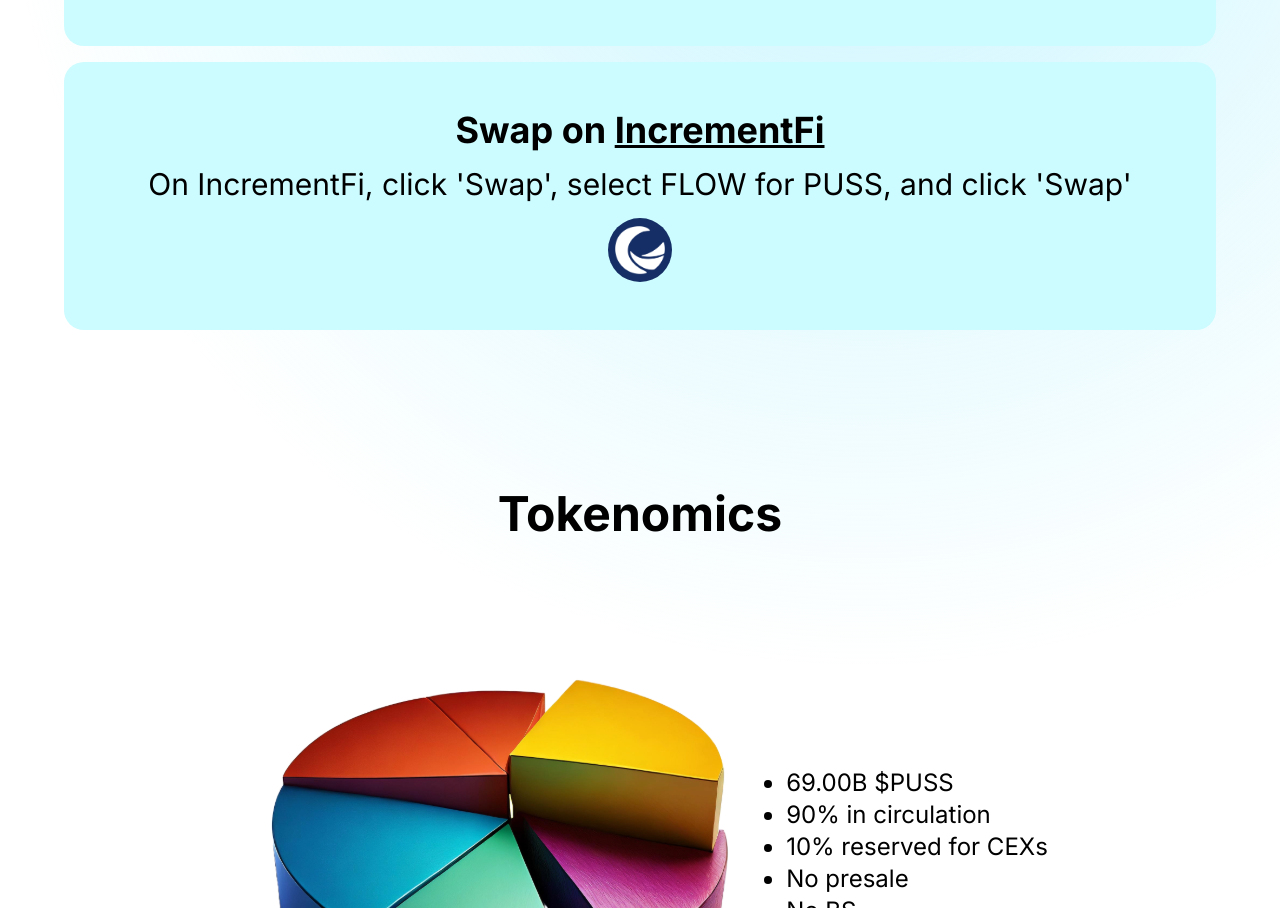
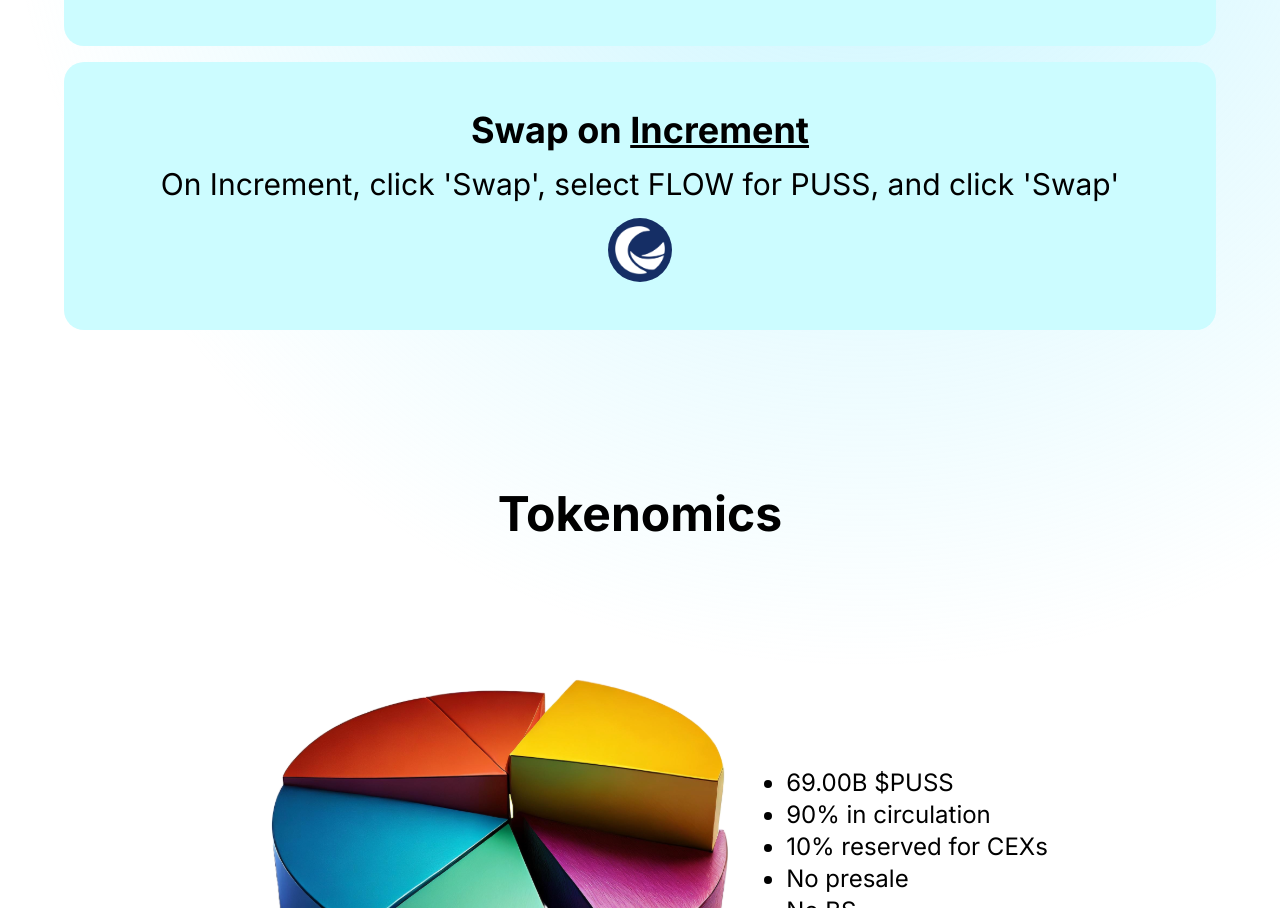
Before and after one commit to anthony-urbina/beaver-coin, a Next.js app: page / in a window 1280 px wide. Shown: the part 1463-2371 px from the top of the page. Built offline with nearby package versions, Linux system fonts and the light colour scheme.

Commit message:
changed incrementfi to increment: spelling err

```diff
--- a/src/app/components/how-to-buy.tsx
+++ b/src/app/components/how-to-buy.tsx
@@ -51,11 +51,11 @@
           target='_blank'
           className='underline'
         >
-          IncrementFi
+          Increment
         </a>
       </p>
     ),
-    description: "On IncrementFi, click 'Swap', select FLOW for PUSS, and click 'Swap'",
+    description: "On Increment, click 'Swap', select FLOW for PUSS, and click 'Swap'",
     image: <Increment />,
   },
 ];
```
